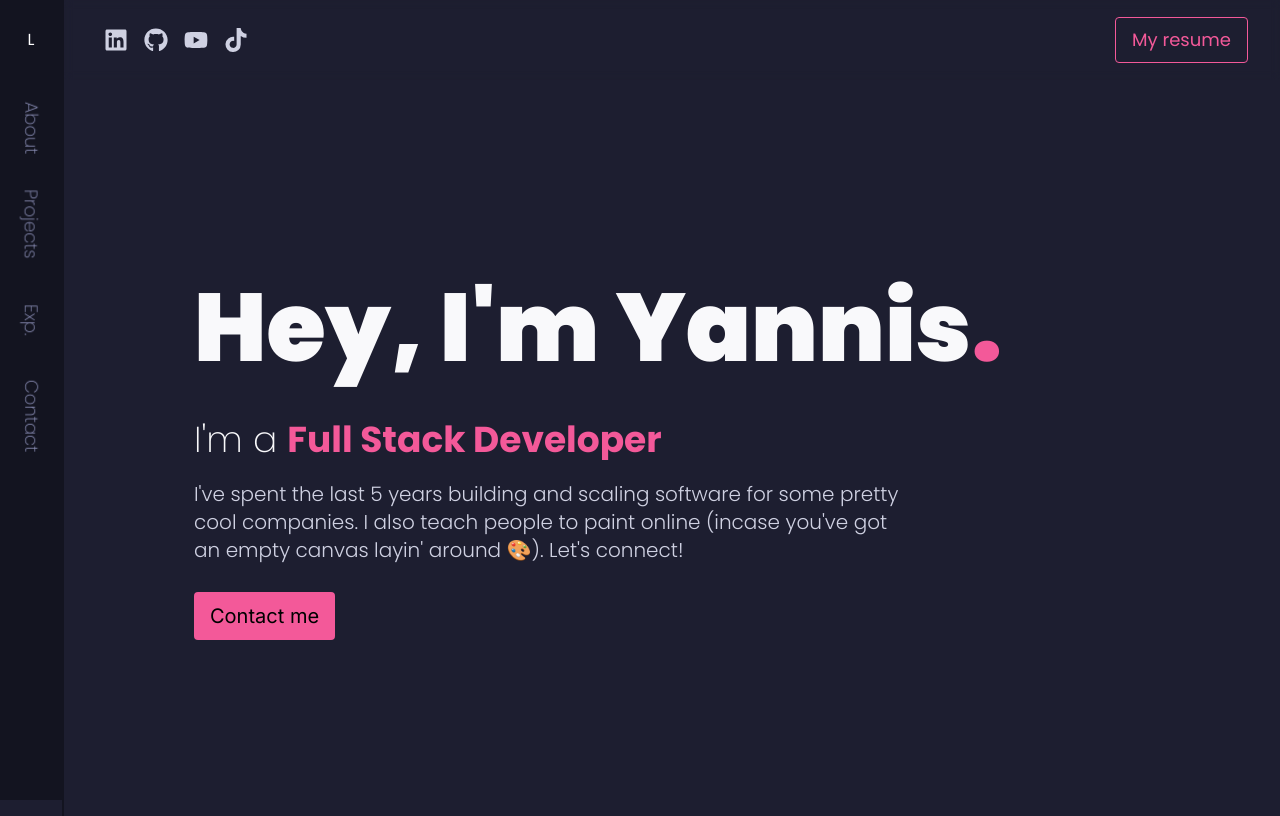
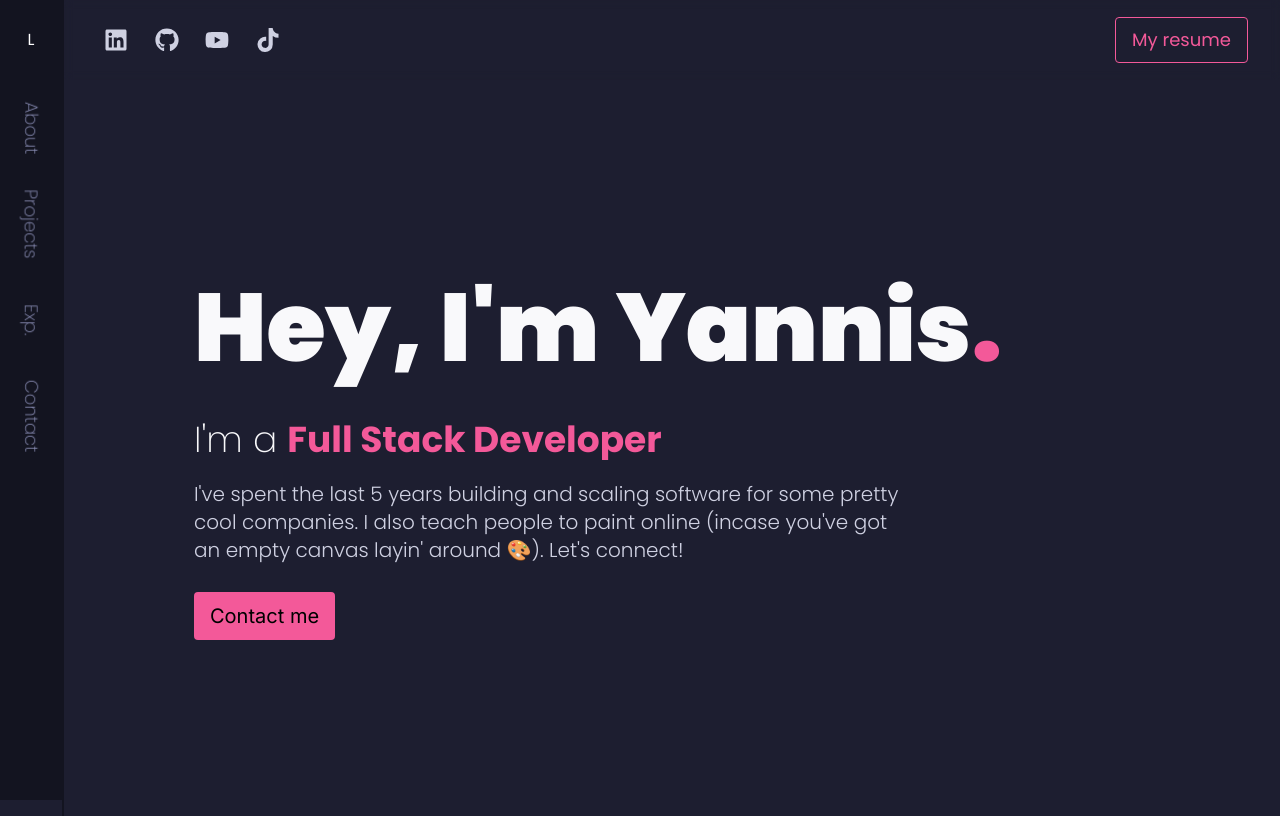
Before and after one commit to Voltz7788/personal-portfolio-v2, a Next.js app: page / in a window 1280 px wide. Built offline with nearby package versions, Linux system fonts and the light colour scheme.

Commit message:
feat: add social links animation

```diff
--- /dev/null
+++ b/app/components/Animation/Magnetic.tsx
@@ -0,0 +1,34 @@
+import React, { ReactNode, useRef, useState } from "react";
+import { motion } from "framer-motion";
+
+export default function Magnetic({ children }: { children: ReactNode }) {
+  const ref = useRef<HTMLDivElement>(null);
+
+  const [position, setPosition] = useState({ x: 0, y: 0 });
+
+  const mouseMove = (e: { clientX: number; clientY: number }) => {
+    const { clientX, clientY } = e;
+    const { width, height, left, top } = ref.current!.getBoundingClientRect();
+    const x = clientX - (left + width / 2);
+    const y = clientY - (top + height / 2);
+    setPosition({ x, y });
+  };
+
+  const mouseLeave = (e: { clientX: number; clientY: number }) => {
+    setPosition({ x: 0, y: 0 });
+  };
+
+  const { x, y } = position;
+
+  return (
+    <motion.div
+      animate={{ x, y }}
+      onMouseMove={mouseMove}
+      onMouseLeave={mouseLeave}
+      ref={ref}
+      transition={{ type: "spring", stiffness: 100, damping: 7, mass: 0.1 }}
+    >
+      {children}
+    </motion.div>
+  );
+}
--- a/app/components/Navigation/Navbar.tsx
+++ b/app/components/Navigation/Navbar.tsx
@@ -3,6 +3,7 @@ import Link from "next/link";
 import React from "react";
 import NavLink from "./NavLink";
 import { motion } from "framer-motion";
+import Magnetic from "../Animation/Magnetic";
 
 const navLinks: { title: string; href: string }[] = [
   { title: "About", href: "#about" },
--- a/app/components/Navigation/SocialLinks.tsx
+++ b/app/components/Navigation/SocialLinks.tsx
@@ -3,25 +3,66 @@ import { FaLinkedin } from "react-icons/fa";
 import { FaGithub } from "react-icons/fa";
 import { FaYoutube } from "react-icons/fa";
 import { FaTiktok } from "react-icons/fa6";
+import Magnetic from "../Animation/Magnetic";
+import { Url } from "next/dist/shared/lib/router/router";
+import { ReactNode } from "react";
+import { motion } from "framer-motion";
+
+type SocialLinkProps = {
+  url: Url;
+  icon: ReactNode;
+};
 
 export default function SocialLinks() {
   return (
-    <div className="flex justify-between w-36">
-      <Link href={"https://www.linkedin.com/in/yannismadu/"} target="_blank">
-        <FaLinkedin className="text-2xl text-copy-light hover:text-primary transition-colors" />
-      </Link>
-      <Link href={"https://github.com/Voltz7788"} target="_blank">
-        <FaGithub className="text-2xl text-copy-light hover:text-primary transition-colors" />
-      </Link>
-      <Link
-        href={"https://www.youtube.com/channel/UCgxPKeb3nrpenK3XGvzp2tA"}
-        target="_blank"
-      >
-        <FaYoutube className="text-2xl text-copy-light hover:text-primary transition-colors" />
-      </Link>
-      <Link href={"https://www.tiktok.com/@yannismadu?lang=en"} target="_blank">
-        <FaTiktok className="text-2xl text-copy-light hover:text-primary transition-colors" />
-      </Link>
+    <div className="flex justify-between w-44">
+      {socialLinks.map((link, index) => (
+        <motion.div
+          initial={{ y: "-500%" }}
+          animate={{ y: "0%" }}
+          transition={{ delay: 0.1 * index }}
+          key={index}
+        >
+          <Magnetic>
+            <SingleLink url={link.url} icon={link.icon} />
+          </Magnetic>
+        </motion.div>
+      ))}
     </div>
   );
 }
+
+const SingleLink = ({ url, icon }: SocialLinkProps) => {
+  return (
+    <Link href={url} target="_blank">
+      {icon}
+    </Link>
+  );
+};
+
+const socialLinks = [
+  {
+    url: "https://www.linkedin.com/in/yannismadu/",
+    icon: (
+      <FaLinkedin className="text-2xl text-copy-light hover:text-primary transition-colors" />
+    ),
+  },
+  {
+    url: "https://github.com/Voltz7788",
+    icon: (
+      <FaGithub className="text-2xl text-copy-light hover:text-primary transition-colors" />
+    ),
+  },
+  {
+    url: "https://www.youtube.com/channel/UCgxPKeb3nrpenK3XGvzp2tA",
+    icon: (
+      <FaYoutube className="text-2xl text-copy-light hover:text-primary transition-colors" />
+    ),
+  },
+  {
+    url: "https://www.tiktok.com/@yannismadu?lang=en",
+    icon: (
+      <FaTiktok className="text-2xl text-copy-light hover:text-primary transition-colors" />
+    ),
+  },
+];
```
